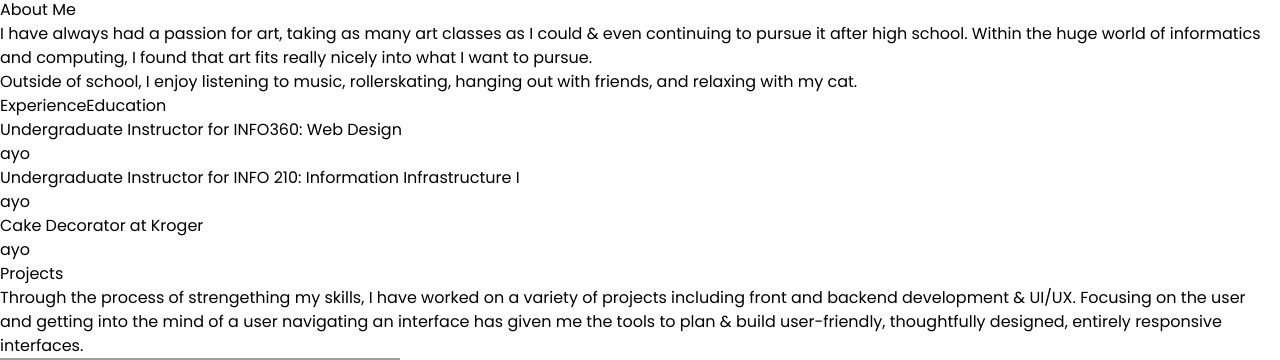
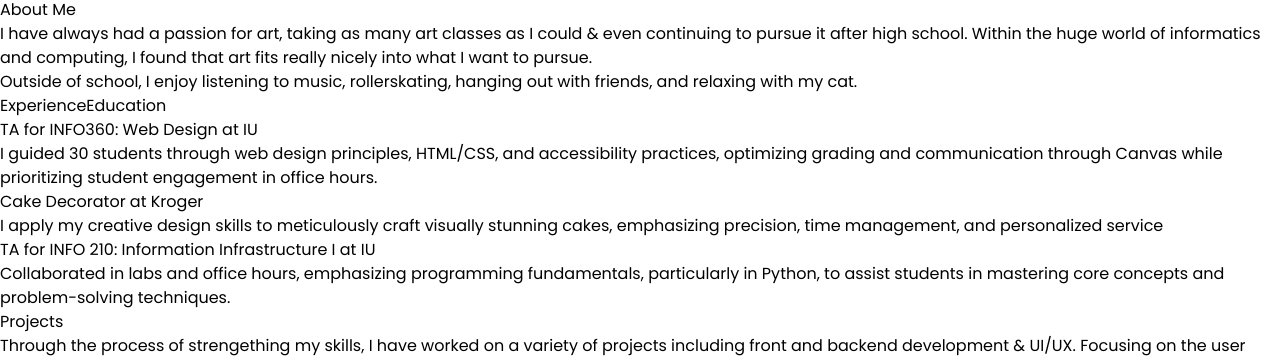
Before and after one commit to isadockter/react-portfolio, a React (Vite) app: page / in a window 1280 px wide. Shown: the part 8091-8451 px from the top of the page. Built offline with nearby package versions, Linux system fonts and the light colour scheme; grey boxes are pictures that could not be loaded.

Commit message:
a lil bit mo

```diff
--- a/src/components/About.jsx
+++ b/src/components/About.jsx
@@ -16,8 +16,8 @@ const About = () => {
                     </div>
                     <div className="w-full lg:w-1/2">
                         <div className='mb-4 border-b border-neutral-700 pb-6'>
-                            <h2 className='text-2xl lg:text-3xl'>About Me</h2>
-                            <p className='text-md lg:text-l leading-8'>I have always had a passion for art, taking as many art classes as I could & even continuing to pursue it after high school. Within the huge world of informatics and computing, I found that art fits really nicely into what I want to pursue. </p>
+                            <h2 className='text-xl lg:text-2xl font-medium'>About Me</h2>
+                            <p className='text-md lg:text-l leading-8 pb-2'>I have always had a passion for art, taking as many art classes as I could & even continuing to pursue it after high school. Within the huge world of informatics and computing, I found that art fits really nicely into what I want to pursue. </p>
                             <p className='text-md lg:text-l leading-8'>Outside of school, I enjoy listening to music, rollerskating, hanging out with friends, and relaxing with my cat.</p>
                         </div>
                         <Tabs />
--- a/src/components/Contact.jsx
+++ b/src/components/Contact.jsx
@@ -24,12 +24,10 @@ const Contact = () => {
     };
 
     return (
-        <section className="mb-20 md:mx-auto flex justify-center items-center gap-8" id="contact">
-                     <div className='w-[400px]'>
-              <img src={aboutImg} alt="" />
-            </div>
+        <section className="mb-20 md:mx-auto flex flex-wrap-reverse justify-center items-center gap-8" id="contact">
+
             <form name="contact-form" className="m-5 w-[440px]" onSubmit={handleSubmit}>
-                <h2 className="md:text-2xl text-xl mb-5">Let's Get in Touch!</h2>
+                <h2 className="md:text-2xl text-xl mb-5 font-medium">Let's Get in Touch!</h2>
                 <div className="grid md:grid-cols-1 md:gap-6">
                     <div className="relative z-0 w-full mb-5 group">
                         <input type="text" name="name" id="name" value={formData.name} onChange={handleChange}
@@ -56,7 +54,9 @@ const Contact = () => {
                 </div>
                 <button type="submit" className="bg-gradient-to-r from-violet-500 via-indigo-600 to-blue-800 py-2 px-3 hover:bg-gradient-to-bl transition-all rounded-lg text-white">Send</button>
             </form>
-
+            <div className='w-[400px]'>
+                <img src={aboutImg} alt="" />
+            </div>
         </section>
     );
 }
--- a/src/components/Hero.jsx
+++ b/src/components/Hero.jsx
@@ -24,14 +24,14 @@ const Hero = () => {
                         I'm passionate about both  Front-End Web Development & UI/UX Design. </p>
                     <div>
                         {/* github/linkedin links */}
-                        <div className='flex mb-6 items-center gap-4'>
+                        <div className='flex mb-6 items-center gap-3'>
                             {icons.map((item, index) => (
-                                <a className="hover:scale-125 transition-all" href={item.url} target="_blank" key={index}>{item.icon}</a>
+                                <a className="hover:scale-110 transition-all" href={item.url} target="_blank" key={index}>{item.icon}</a>
                             ))}
-                            <a className="text-blue-500 hover:text-blue-300 border px-2 rounded-sm border-blue-500" href="/react-portfolio/src/assets/isa-dockter-resume.pdf" title="" download>Resume</a>
+                            <a className="hover:scale-110 transition-all text-blue-500 hover:text-blue-300 border-2 px-2 rounded-md border-blue-500" href="/react-portfolio/src/assets/isa-dockter-resume.pdf" title="" download>Resume</a>
                         </div>
                         {/* tech skills */}
-                        <h4 className='uppercase tracking-wider text-violet-500'>skills</h4>
+                        <h4 className='uppercase tracking-wider text-violet-500 font-medium'>skills</h4>
                         <div className='flex flex-wrap gap-4'>
                             {skills.map((item, index) => (
                                 <div className='flex flex-col justify-center' key={index}>
--- a/src/components/Projects.jsx
+++ b/src/components/Projects.jsx
@@ -4,7 +4,7 @@ import { projects } from '../constants/index';
 const Projects = () => {
     console.log(projects)
     return (
-        <div className="mt-20 border-b border-neutral-700 mb-20 p-10 min-h-[800px]" id="projects">
+        <div className="mt-20 border-b border-neutral-700 mb-20 min-h-[800px]" id="projects">
             <div className="text-center">
                 <span className="border-b-2 text-violet-600 border-violet-600 h-6 text-xl font-semibold px-2 uppercase tracking-wide">Projects</span>
                 <p className='mx-0 lg:mx-36 mt-3 leading-8'>Through the process of strengething my skills, I have worked on a variety of projects including front and backend development & UI/UX. Focusing on the user and getting into the mind of a user navigating an interface has given me the tools to plan & build user-friendly, thoughtfully designed, entirely responsive interfaces.</p>
--- a/src/components/Tabs.jsx
+++ b/src/components/Tabs.jsx
@@ -15,43 +15,45 @@ const Tabs = () => {
       <div className="flex mb-4">
         <button
           onClick={() => handleTabChange('tab1')}
-          className={`p-2 mr-4 text-xl  ${activeTab === 'tab1' ? 'border-b-2 border-violet-400 ' : ' border-none'}`}
+          className={`px-2 mr-4 lg:text-xl texl-l font-semibold uppercase tracking-wider  ${activeTab === 'tab1' ? 'border-b-2 border-violet-600 ' : ' border-none'}`}
         >
           Experience
         </button>
         <button
           onClick={() => handleTabChange('tab2')}
-          className={`p-2 text-xl ${activeTab === 'tab2' ? 'border-b-2 border-violet-400' : ' border-none'}`}
+          className={`px-2 lg:text-xl text-l font-semibold uppercase tracking-wider ${activeTab === 'tab2' ? 'border-b-2 border-violet-600' : ' border-none'}`}
         >
           Education
         </button>
       </div>
 
       {/* Tab content */}
-      <div>
+      <div className='px-2'>
         {activeTab === 'tab1' &&
           <div>
-            <h3>Undergraduate Instructor for INFO360: Web Design</h3>
+            <h3 className='text-blue-600 font-medium'>TA for INFO360: Web Design at IU</h3>
             <ul className='text-sm ml-4 mb-2'>
-              <li>ayo</li>
+              <li>I guided 30 students through web design principles, HTML/CSS, and accessibility practices, optimizing grading and communication through Canvas while prioritizing student engagement in office hours.</li>
             </ul>
-
-            <h3>Undergraduate Instructor for INFO 210: Information Infrastructure I</h3>
+            <h3 className='text-blue-600 font-medium'>Cake Decorator at Kroger</h3>
             <ul className='text-sm ml-4 mb-2'>
-              <li>ayo</li>
+              <li>I apply my creative design skills to meticulously craft visually stunning cakes, emphasizing precision, time management, and personalized service</li>
             </ul>
-            <h3>Cake Decorator at Kroger</h3>
+            <h3 className='text-blue-600 font-medium'>TA for INFO 210: Information Infrastructure I at IU</h3>
             <ul className='text-sm ml-4 mb-2'>
-              <li>ayo</li>
+              <li>Collaborated in labs and office hours, emphasizing programming fundamentals, particularly in Python, to assist students in mastering core concepts and problem-solving techniques.</li>
             </ul>
           </div>}
         {activeTab === 'tab2' &&
           <div>
-            <h3>Indiana University Bloomington Luddy School of Informatics, Engineering, and Computing</h3>
-
+            <h3 className='text-blue-600 font-medium'>IU Luddy School of Informatics, Engineering, and Computing</h3>
+            <ul className='ml-4 mb-2'>
+              <li className='text-md'>Bachelors degree in Informatics, Art/Design cognate</li>
+              <li className='ml-4 text-sm'>minors in Web Design & Development and Human-Centered Computing</li>
+            </ul>
             <h3>Awards</h3>
-            <ul className='text-sm ml-4 mb-2'>
-              <li>Luddy Dean's List (FA2022, SP2023, FA2023)</li>
+            <ul className='ml-4 mb-2'>
+              <li className='text-md'>Luddy Dean's List <span className='text-sm'>(FA2022, SP2023, FA2023)</span></li>
             </ul>
 
           </div>}
--- a/src/constants/index.jsx
+++ b/src/constants/index.jsx
@@ -1,5 +1,5 @@
 import proj1 from '../assets/p1.png';
-import proj2 from '../assets/p1.png';
+import proj2 from '../assets/p2.png';
 
 //------------------------------------------------
 // NAVITEMS - label, href
```
Also changed, not shown: src/assets/p2.png (added).
